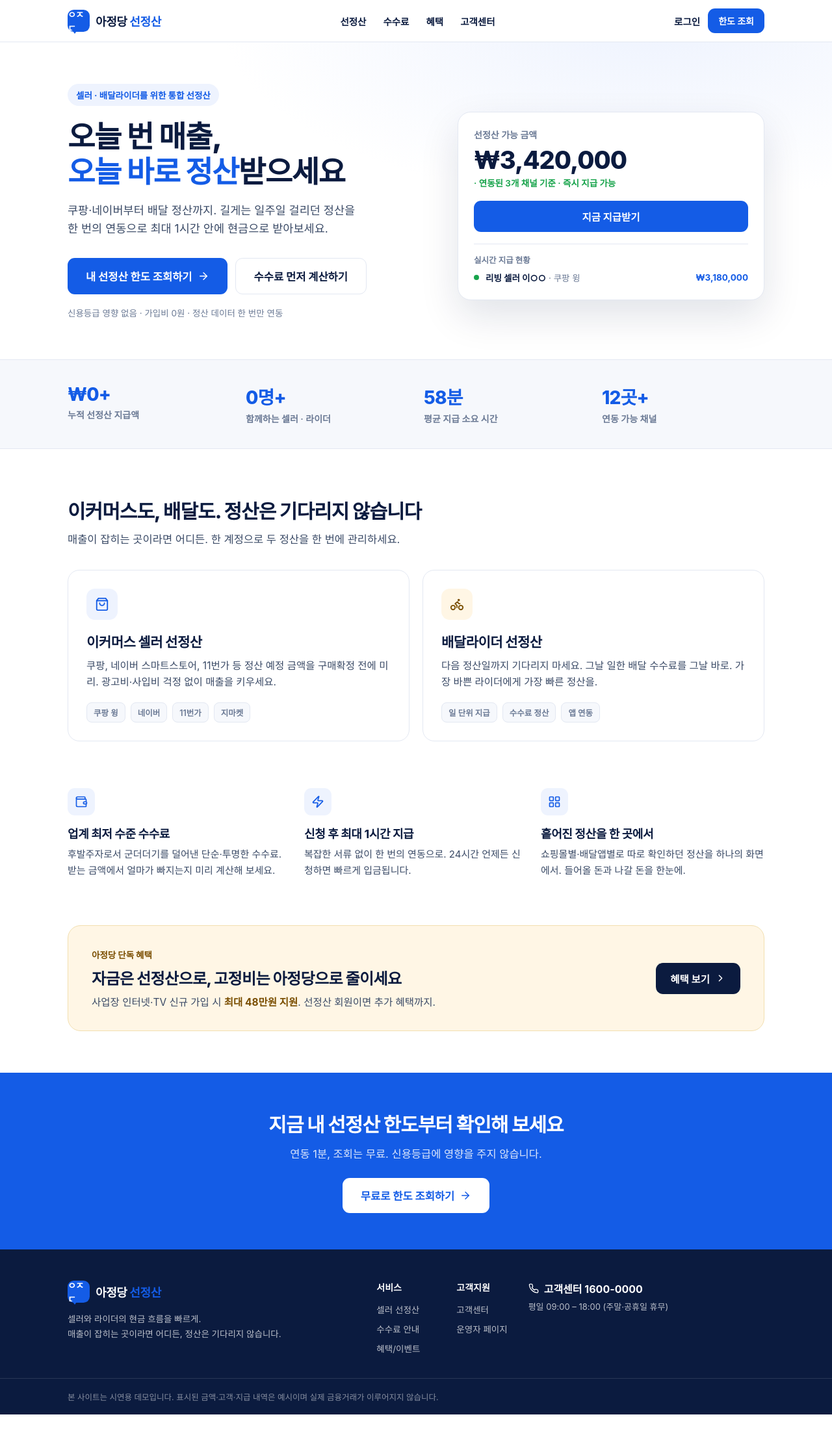
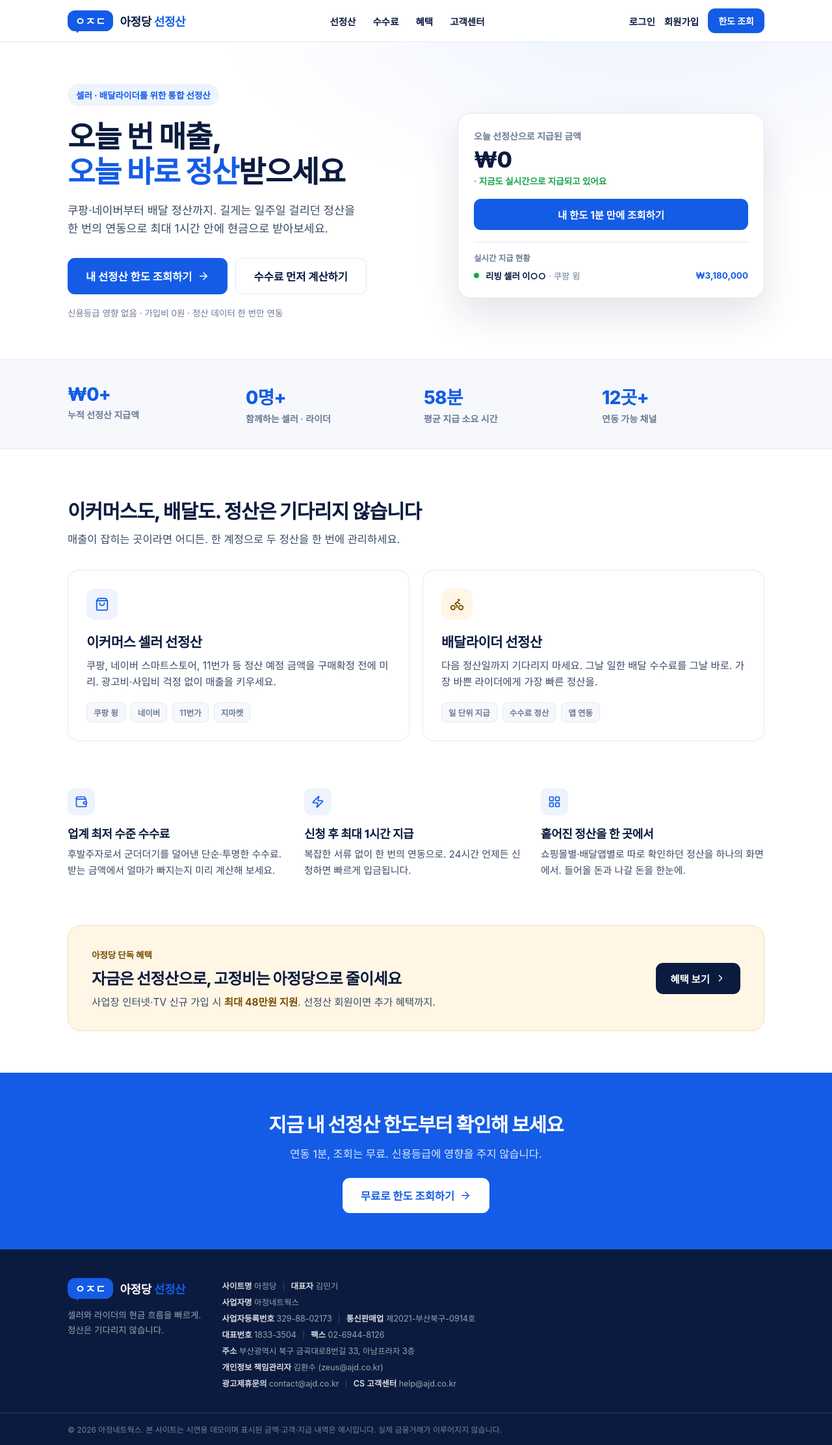
Before and after one commit to baek-ux/AJD-Service, a React (Vite) app in the folder ajd/: page / in a window 1280 px wide. Shown: the whole page at 65% size. Before the commit the page ends 2177 px from the top, so only its background shows below. Built offline with nearby package versions, Linux system fonts and the light colour scheme; a web font is replaced by a local one.

Commit message:
Add files via upload

```diff
--- a/ajd/src/components/Footer.jsx
+++ b/ajd/src/components/Footer.jsx
@@ -1,47 +1,44 @@
-import { useNavigate } from "react-router-dom";
-import { Phone } from "lucide-react";
 import { C } from "../theme";
 import Logo from "./Logo";
 
-function FooterCol({ title, items, nav }) {
-  return (
-    <div>
-      <div style={{ fontSize: 14, fontWeight: 700, color: C.white, marginBottom: 14 }}>{title}</div>
-      <ul style={{ listStyle: "none", padding: 0, margin: 0, display: "flex", flexDirection: "column", gap: 10 }}>
-        {items.map(([t, to]) => (
-          <li key={to} onClick={() => nav(to)} style={{ fontSize: 13.5, cursor: "pointer", color: "rgba(255,255,255,.72)" }}>{t}</li>
-        ))}
-      </ul>
-    </div>
-  );
-}
+// 아정당(아정네트웍스) 실제 사업자 정보
+const INFO = [
+  [["사이트명", "아정당"], ["대표자", "김민기"]],
+  [["사업자명", "아정네트웍스"]],
+  [["사업자등록번호", "329-88-02173"], ["통신판매업", "제2021-부산북구-0914호"]],
+  [["대표번호", "1833-3504"], ["팩스", "02-6944-8126"]],
+  [["주소", "부산광역시 북구 금곡대로8번길 33, 아남프라자 3층"]],
+  [["개인정보 책임관리자", "김환수 (zeus@ajd.co.kr)"]],
+  [["광고제휴문의", "contact@ajd.co.kr"], ["CS 고객센터", "help@ajd.co.kr"]],
+];
 
 export default function Footer() {
-  const nav = useNavigate();
   return (
     <footer style={{ background: C.ink, color: "rgba(255,255,255,.72)" }}>
-      <div style={{ maxWidth: 1120, margin: "0 auto", padding: "48px 24px 36px", display: "flex", flexWrap: "wrap", gap: 32, justifyContent: "space-between" }}>
-        <div style={{ flex: "1 1 300px" }}>
+      <div style={{ maxWidth: 1120, margin: "0 auto", padding: "44px 24px 32px", display: "flex", flexWrap: "wrap", gap: 32, justifyContent: "space-between" }}>
+        <div style={{ flex: "0 0 auto" }}>
           <div style={{ marginBottom: 14 }}><Logo light /></div>
-          <p style={{ fontSize: 13.5, lineHeight: 1.7, margin: 0 }}>
+          <p style={{ fontSize: 13.5, lineHeight: 1.7, margin: 0, color: "rgba(255,255,255,.6)" }}>
             셀러와 라이더의 현금 흐름을 빠르게.<br />
-            매출이 잡히는 곳이라면 어디든, 정산은 기다리지 않습니다.
+            정산은 기다리지 않습니다.
           </p>
         </div>
-        <div style={{ display: "flex", gap: 56, flexWrap: "wrap" }}>
-          <FooterCol title="서비스" items={[["셀러 선정산", "/limit"], ["수수료 안내", "/fee"], ["혜택/이벤트", "/benefit"]]} nav={nav} />
-          <FooterCol title="고객지원" items={[["고객센터", "/support"], ["운영자 페이지", "/admin"]]} nav={nav} />
-        </div>
-        <div style={{ flex: "1 1 220px" }}>
-          <div style={{ display: "flex", alignItems: "center", gap: 8, color: C.white, fontWeight: 700, marginBottom: 6 }}>
-            <Phone size={16} /> 고객센터 1600-0000
-          </div>
-          <p style={{ fontSize: 13, margin: 0 }}>평일 09:00 – 18:00 (주말·공휴일 휴무)</p>
+        <div style={{ flex: "1 1 460px", minWidth: 280 }}>
+          {INFO.map((row, i) => (
+            <div key={i} style={{ fontSize: 12.5, lineHeight: 2, color: "rgba(255,255,255,.6)" }}>
+              {row.map(([k, v], j) => (
+                <span key={j}>
+                  {j > 0 && <span style={{ margin: "0 9px", opacity: 0.35 }}>|</span>}
+                  <span style={{ color: "rgba(255,255,255,.85)", fontWeight: 600 }}>{k}</span> {v}
+                </span>
+              ))}
+            </div>
+          ))}
         </div>
       </div>
       <div style={{ borderTop: "1px solid rgba(255,255,255,.12)" }}>
-        <div style={{ maxWidth: 1120, margin: "0 auto", padding: "18px 24px", fontSize: 12.5, color: "rgba(255,255,255,.5)" }}>
-          본 사이트는 시연용 데모입니다. 표시된 금액·고객·지급 내역은 예시이며 실제 금융거래가 이루어지지 않습니다.
+        <div style={{ maxWidth: 1120, margin: "0 auto", padding: "16px 24px", fontSize: 12, color: "rgba(255,255,255,.45)" }}>
+          © 2026 아정네트웍스. 본 사이트는 시연용 데모이며 표시된 금액·고객·지급 내역은 예시입니다. 실제 금융거래가 이루어지지 않습니다.
         </div>
       </div>
     </footer>
--- a/ajd/src/components/Header.jsx
+++ b/ajd/src/components/Header.jsx
@@ -17,13 +17,14 @@ export default function Header() {
   return (
     <header style={{ position: "sticky", top: 0, zIndex: 50, background: "rgba(255,255,255,.92)", backdropFilter: "blur(8px)", borderBottom: `1px solid ${C.line}` }}>
       <div style={{ maxWidth: 1120, margin: "0 auto", padding: "13px 24px", display: "flex", alignItems: "center", justifyContent: "space-between", gap: 16 }}>
-        <span onClick={() => nav(user ? "/dashboard" : "/")} style={{ cursor: "pointer" }}><Logo /></span>
+        {/* 로고/서비스명 클릭 시 항상 홈으로 */}
+        <span onClick={() => nav("/")} style={{ cursor: "pointer" }}><Logo /></span>
         <nav className="ajd-nav" style={{ display: "flex", gap: 26, alignItems: "center", fontSize: 14.5, fontWeight: 600, flexWrap: "wrap", justifyContent: "center" }}>
           {items.map(([t, to]) => (
             <a key={to} onClick={() => nav(to)} style={{ color: pathname === to ? C.brand : C.ink }}>{t}</a>
           ))}
         </nav>
-        <div style={{ display: "flex", alignItems: "center", gap: 12 }}>
+        <div style={{ display: "flex", alignItems: "center", gap: 14 }}>
           {user ? (
             <>
               <span style={{ display: "inline-flex", alignItems: "center", gap: 6, fontSize: 14, fontWeight: 600, color: C.ink }}>
@@ -36,6 +37,7 @@ export default function Header() {
           ) : (
             <>
               <span onClick={() => nav("/login")} style={{ fontSize: 14.5, fontWeight: 600, color: C.ink, cursor: "pointer" }}>로그인</span>
+              <span onClick={() => nav("/signup")} style={{ fontSize: 14.5, fontWeight: 600, color: C.ink, cursor: "pointer" }}>회원가입</span>
               <Btn size="sm" onClick={() => nav("/limit")}>한도 조회</Btn>
             </>
           )}
--- a/ajd/src/components/Logo.jsx
+++ b/ajd/src/components/Logo.jsx
@@ -1,25 +1,25 @@
 import { C } from "../theme";
 
-// 미리보기용 CSS 재현 로고.
-// 실제 로고 파일로 교체하려면: public/ajd-logo.webp 를 넣고
-// 아래 배지 <div> 블록을 <img src="/ajd-logo.webp" alt="아정당" style={{ height: size }} /> 로 바꾸면 됩니다.
-export default function Logo({ size = 34, light }) {
+// 미리보기용 CSS 재현 로고 (가로형 말풍선 배지).
+// 실제 로고로 정확히 맞추려면: public/ajd-logo.webp 를 넣고
+// 아래 배지 블록을 <img src="/ajd-logo.webp" alt="아정당" style={{ height: size }} /> 로 교체.
+export default function Logo({ size = 32, light }) {
   return (
-    <div style={{ display: "flex", alignItems: "center", gap: 9 }}>
-      <div style={{ position: "relative", width: size, height: size }}>
+    <div style={{ display: "flex", alignItems: "center", gap: 10 }}>
+      <div style={{ position: "relative", display: "inline-flex" }}>
         <div
           style={{
-            width: size,
             height: size,
+            padding: `0 ${size * 0.36}px`,
             background: C.brand,
-            borderRadius: size * 0.28,
+            borderRadius: size * 0.36,
             display: "flex",
             alignItems: "center",
             justifyContent: "center",
             color: C.white,
             fontWeight: 800,
-            fontSize: size * 0.42,
-            letterSpacing: "-1px",
+            fontSize: size * 0.52,
+            letterSpacing: "0.5px",
           }}
         >
           ㅇㅈㄷ
@@ -28,7 +28,7 @@ export default function Logo({ size = 34, light }) {
           style={{
             position: "absolute",
             bottom: -3,
-            left: size * 0.18,
+            left: size * 0.3,
             width: 0,
             height: 0,
             borderLeft: "5px solid transparent",
--- a/ajd/src/pages/Landing.jsx
+++ b/ajd/src/pages/Landing.jsx
@@ -33,6 +33,7 @@ export default function Landing() {
   const nav = useNavigate();
   const total = useCountUp(STATS.total);
   const sellers = useCountUp(STATS.sellers, 1700);
+  const today = useCountUp(1284920000, 1800);
   const [fi, setFi] = useState(0);
   useEffect(() => {
     const id = setInterval(() => setFi((i) => (i + 1) % FEED.length), 2200);
@@ -60,10 +61,10 @@ export default function Landing() {
             </div>
             <div style={{ flex: "1 1 360px", minWidth: 300 }}>
               <div style={{ background: C.white, border: `1px solid ${C.line}`, borderRadius: 20, padding: 24, boxShadow: "0 24px 60px rgba(11,27,63,.12)" }}>
-                <div style={{ fontSize: 14, color: C.faint, fontWeight: 600 }}>선정산 가능 금액</div>
-                <div style={{ fontSize: 38, fontWeight: 800, color: C.ink, letterSpacing: "-1px", margin: "6px 0 2px" }}>₩3,420,000</div>
-                <div style={{ fontSize: 13.5, color: C.green, fontWeight: 600, marginBottom: 18 }}>· 연동된 3개 채널 기준 · 즉시 지급 가능</div>
-                <Btn full onClick={() => nav("/limit")}>지금 지급받기</Btn>
+                <div style={{ fontSize: 14, color: C.faint, fontWeight: 600 }}>오늘 선정산으로 지급된 금액</div>
+                <div style={{ fontSize: 34, fontWeight: 800, color: C.ink, letterSpacing: "-1px", margin: "6px 0 2px" }}>{won(today)}</div>
+                <div style={{ fontSize: 13.5, color: C.green, fontWeight: 600, marginBottom: 18 }}>· 지금도 실시간으로 지급되고 있어요</div>
+                <Btn full onClick={() => nav("/limit")}>내 한도 1분 만에 조회하기</Btn>
                 <div style={{ borderTop: `1px solid ${C.line}`, marginTop: 18, paddingTop: 14 }}>
                   <div style={{ fontSize: 12.5, color: C.faint, fontWeight: 600, marginBottom: 8 }}>실시간 지급 현황</div>
                   <div key={fi} style={{ display: "flex", alignItems: "center", gap: 10, animation: "ajdfade .4s ease" }}>
--- a/ajd/src/pages/Support.jsx
+++ b/ajd/src/pages/Support.jsx
@@ -10,7 +10,7 @@ export default function Support() {
     <Page title="고객센터" sub="자주 묻는 질문을 모았어요. 더 필요하면 언제든 문의하세요.">
       <div style={{ display: "flex", gap: 12, flexWrap: "wrap", marginBottom: 28 }}>
         <div style={{ flex: "1 1 240px", background: C.tint, borderRadius: 14, padding: "20px 22px" }}>
-          <div style={{ display: "flex", alignItems: "center", gap: 8, fontWeight: 700, color: C.ink, fontSize: 16 }}><Phone size={17} color={C.brand} /> 고객센터 1600-0000</div>
+          <div style={{ display: "flex", alignItems: "center", gap: 8, fontWeight: 700, color: C.ink, fontSize: 16 }}><Phone size={17} color={C.brand} /> 고객센터 1833-3504</div>
           <p style={{ fontSize: 13.5, color: C.faint, margin: "6px 0 0" }}>평일 09:00 – 18:00</p>
         </div>
         <div style={{ flex: "1 1 240px", background: C.surface, border: `1px solid ${C.line}`, borderRadius: 14, padding: "20px 22px" }}>
```
